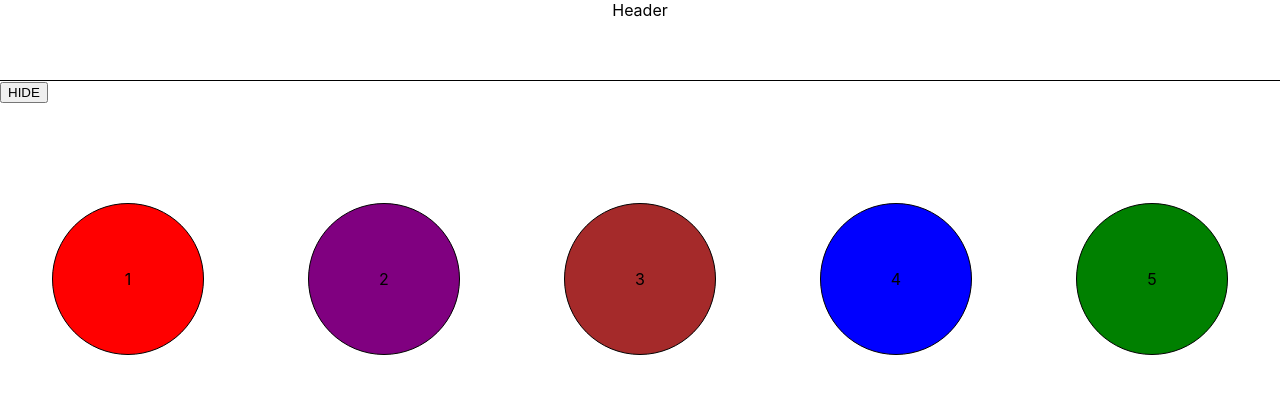
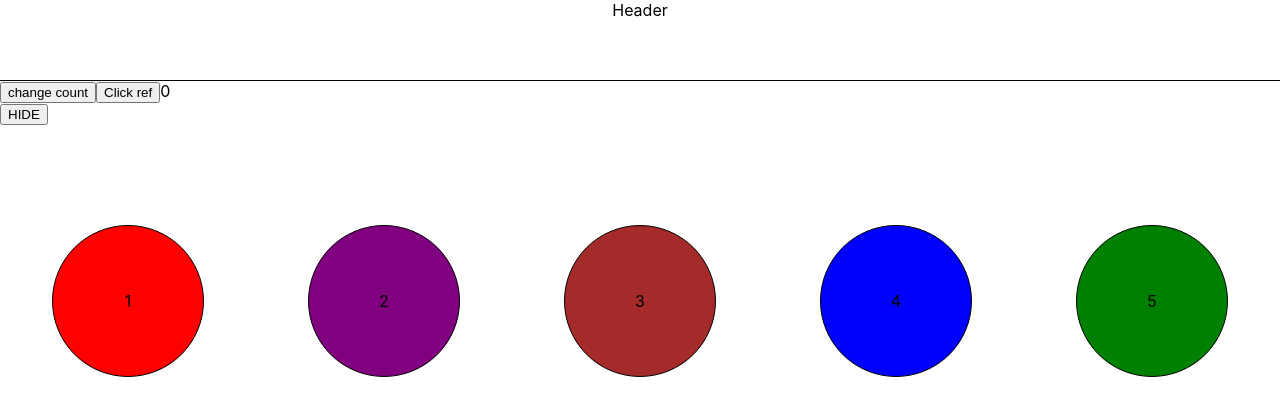
Before and after one commit to mycroft0/React-project-HR_SOFT, a React (Create React App) app: page / in a window 1280 px wide. Shown: the top 416 px of the page. Built offline with nearby package versions, Linux system fonts and the light colour scheme.

Commit message:
home addings useRef

```diff
--- a/src/App.js
+++ b/src/App.js
@@ -53,16 +53,18 @@ class App extends Component{
         })
     }
 
-    getRandomNum = () =>{
-        Math.floor(Math.random()*100)
+    handleClick = (e) =>{
+        this.setState({chosenCircle: e.target.id},()=>{
+            console.log(this.state.chosenCircle)
+        })
     }
-
 
     render(){
         const {circles, chosenCircle, isHeaderShown} = this.state;
         return(
             <>
                 {isHeaderShown && <Header color={chosenCircle && circles[chosenCircle - 1].color} /> }
+                <NavBar/>
                 <button onClick={this.toggleHeader}>{isHeaderShown ? HIDE : SHOW}</button>
                 <div className="container">
                     {
--- a/src/components/NavBar/index.js
+++ b/src/components/NavBar/index.js
@@ -1,16 +1,26 @@
-import {useEffect, useState} from "react";
+import {useEffect, useState, useRef} from "react";
 
 const NavBar = () => {
 
     const [count,setCount] = useState(0)
 
+    const ref = useRef()
+
     useEffect(()=>{
-        fetch('kkkk')
+        /*fetch('kkkk')
             .then(res => res.json())
             .then(res=>{
                 setCount(res)
-            })
+            })*/
+        document.addEventListener('click', clickHandler)
+        return(
+            document.removeEventListener('click', clickHandler)
+        )
     },[])
+
+    const clickHandler = (e) => {
+        console.log(e.target)
+    }
 
     const changeCount = arg  =>{
         setCount(prev => ++prev)
@@ -20,9 +30,14 @@ const NavBar = () => {
 
     }
 
+    const changeState = () => {
+        console.log(ref.current)
+    }
+
     return (
         <div>
-            <button onClick={changeCount}>change count</button>
+            <button  onClick={changeCount}>change count</button>
+            <button ref={ref} onClick={changeState}>Click ref</button>
             {count}
         </div>  )
 
```
